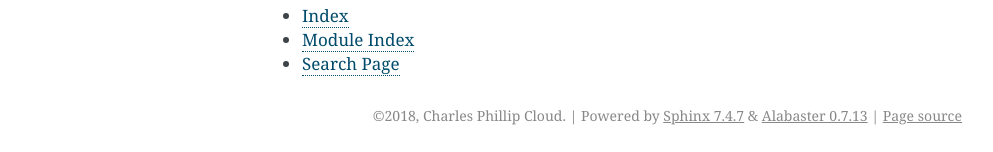
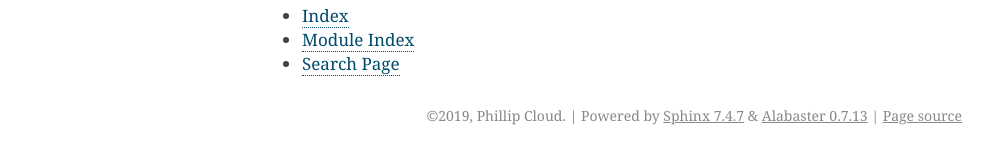
Before and after one commit to cpcloud/stupidb, a Sphinx documentation site: the page built from docs/index.rst, in a window 1280 px wide. Shown: the part 1012-1164 px from the top of the page, without its empty margins (148-1141 px from the left). Built offline with Sphinx 7.4.7, drawn with Linux system fonts in a browser that asks for light colours; pages that are not in the unit, such as notebooks, are missing from menus.

Commit message:
Remove charles and update year

```diff
--- a/docs/conf.py
+++ b/docs/conf.py
@@ -18,6 +18,7 @@
 # relative to the documentation root, use os.path.abspath to make it
 # absolute, like shown here.
 #
+import datetime
 import os
 import sys
 
@@ -57,8 +58,8 @@ master_doc = "index"
 
 # General information about the project.
 project = "stupidb"
-copyright = "2018, Charles Phillip Cloud"
-author = "Charles Phillip Cloud"
+copyright = "{:d}, Phillip Cloud".format(datetime.date.today().year)
+author = "Phillip Cloud"
 
 # The version info for the project you're documenting, acts as replacement
 # for |version| and |release|, also used in various other places throughout
@@ -140,7 +141,7 @@ latex_documents = [
         master_doc,
         "stupidb.tex",
         "stupidb Documentation",
-        "Charles Phillip Cloud",
+        "Phillip Cloud",
         "manual",
     )
 ]
```
Also changed, not shown: 1 other file.
